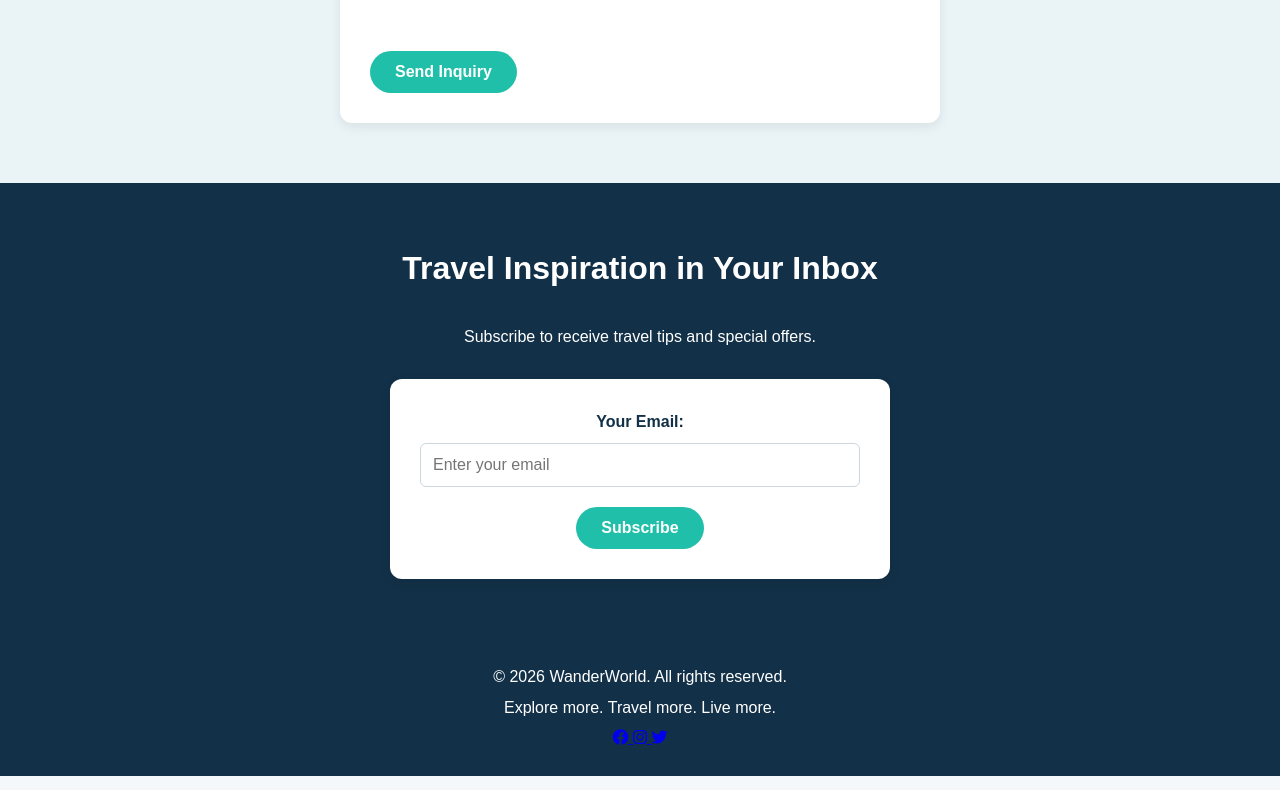
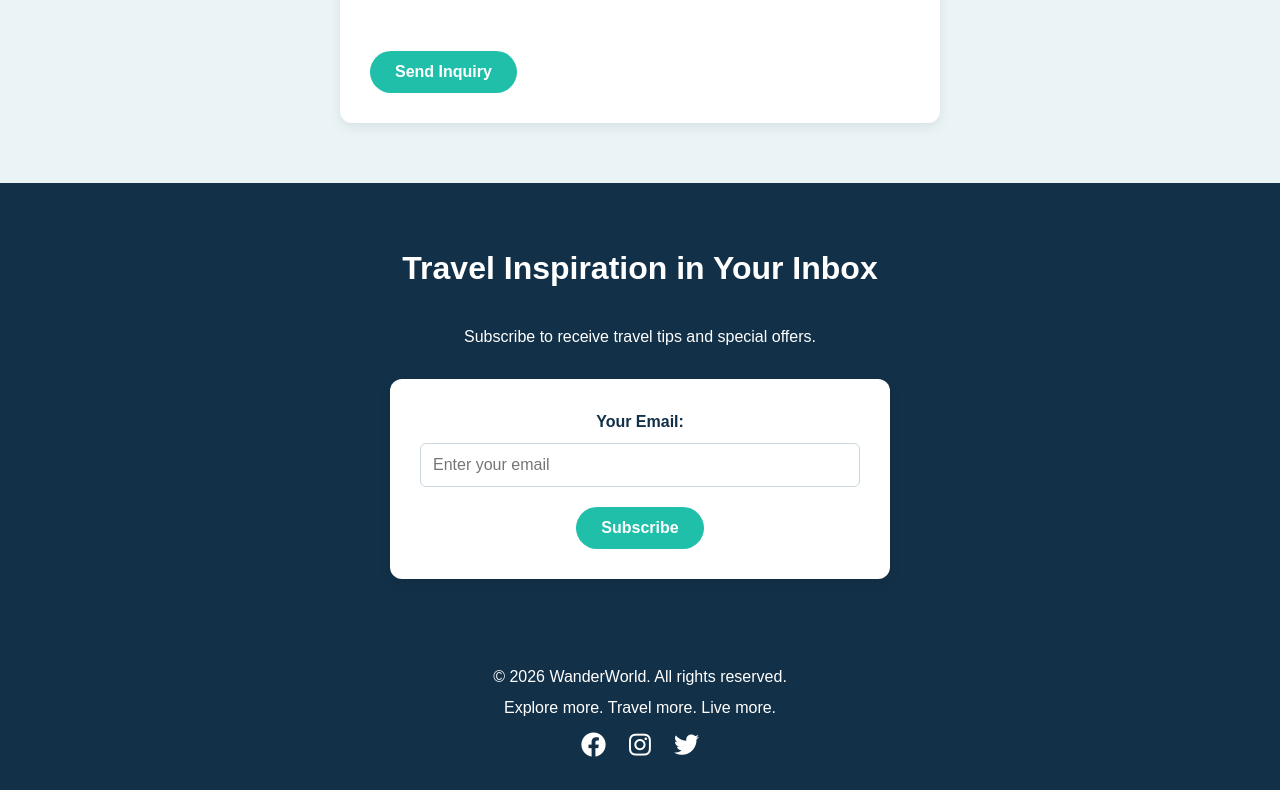
Before and after one commit to vrishu1113-design/travel-website, a plain HTML site: page index.html in a window 1280 px wide. Shown: the part 3536-4326 px from the top of the page. Drawn offline with Linux system fonts and the light colour scheme.

Commit message:
Refactor social icons styles
Reorganize social media icons styles with hover effects.

```diff
--- a/style.css
+++ b/style.css
@@ -579,13 +579,6 @@ footer p {
         padding: 20px;
     }
 
-    /* Social media icons */
-
-    .social-icons a {
-        font-size: 25px;
-        margin: 0 8px;
-    }
-
 }
 
 
@@ -678,3 +671,17 @@ button:active,
 #home a:active {
     transform: scale(0.95);
 }
+
+
+/* ===== social icons ===== */
+ .social-icons a {
+    font-size: 25px;
+    margin: 0 8px;
+    color: white;
+    text-decoration: none;
+    transition: 0.3s ease;
+}
+
+.social-icons a:hover {
+    color: #1abc9c;
+}
```
